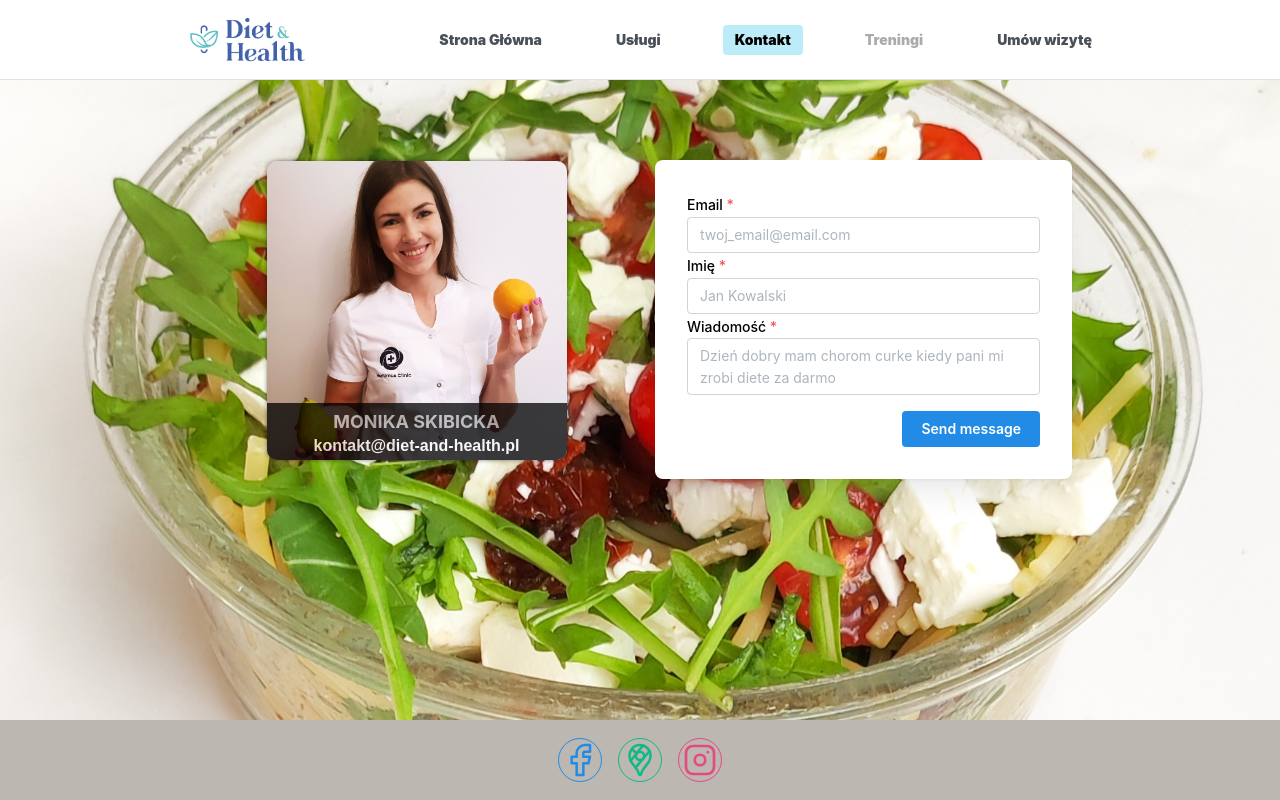
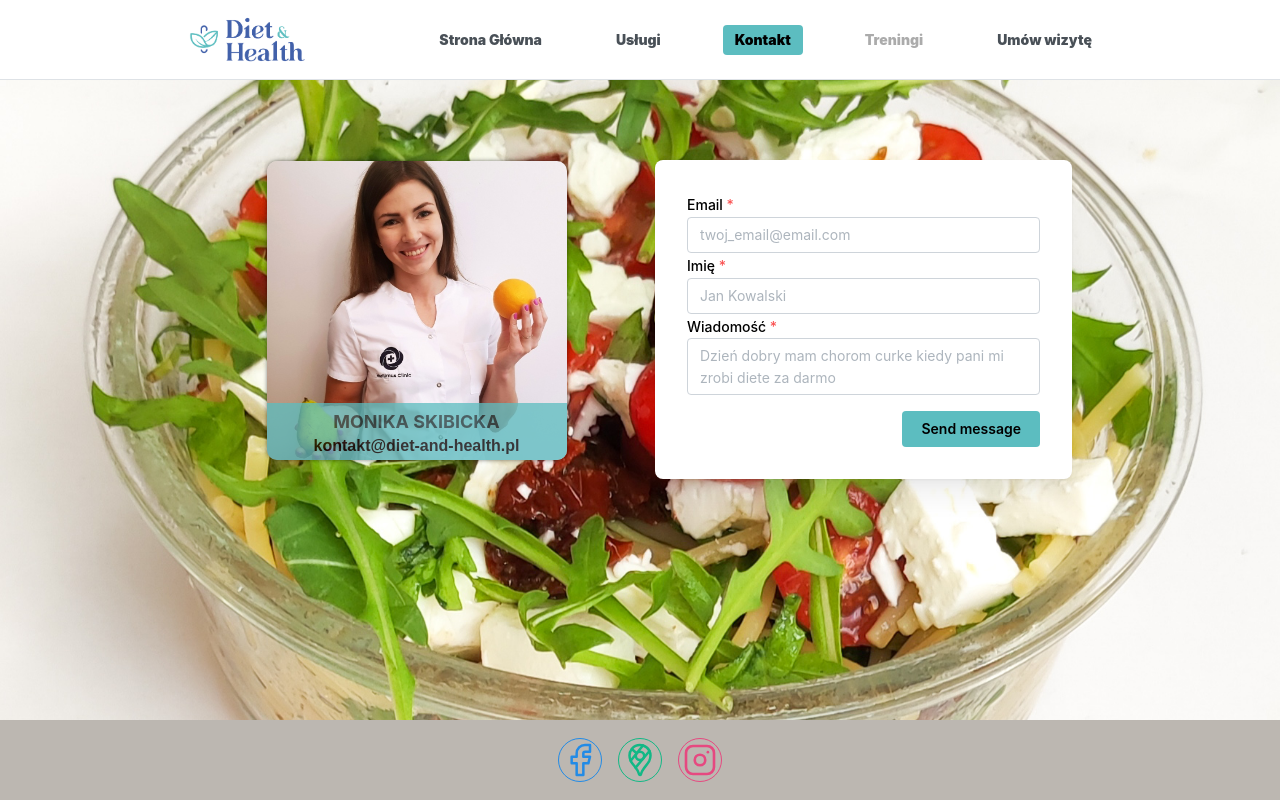
Before and after one commit to szkmk13/diet-and-health, a Next.js app: page /kontakt in a window 1280 px wide. Built offline with nearby package versions, Linux system fonts and the light colour scheme.

Commit message:
add primary and secondary color

```diff
--- a/app/kontakt/page.module.css
+++ b/app/kontakt/page.module.css
@@ -54,7 +54,7 @@
   .overlay {
     position: absolute;
     bottom: 0;
-    background: rgba(0, 0, 0, 10);
+    background:  $primary-color;
     width: rem(300px);
     transition: 0.5s linear;
     opacity: 0.75;
@@ -67,7 +67,7 @@
   .title {
     font-family: 'Greycliff CF', sans-serif;
     font-weight: 900;
-    color: #ffffff;
+    color: black;
     line-height: 1.2;
     font-size: medium;
   }
@@ -79,7 +79,7 @@
   }
 
   .category {
-    color: #ffffff;
+    color: #000000;
     font-size: large;
     opacity: 0.7;
     font-weight: 700;
@@ -126,5 +126,6 @@
   }
 
   .control {
-    background-color: var(--mantine-color-blue-6);
+    background-color: $primary-color;
+    color: #000000;
   }
--- a/components/Home/compontents/About/About.tsx
+++ b/components/Home/compontents/About/About.tsx
@@ -14,7 +14,7 @@ export default function About() {
             </Text>
           </Center>
           <Center>
-            <Text tt="uppercase" c="dimmed" fw={700} size={rem(30)} mb="md">
+            <Text className={classes.subtitle} size={rem(30)}  mb='sm'>
               Dietetyk kliniczny
             </Text>
           </Center>
--- a/components/StickyNavbar/HeaderSimple.module.css
+++ b/components/StickyNavbar/HeaderSimple.module.css
@@ -52,7 +52,7 @@
   text-shadow: 1px;
 }
 .currentPage {
-      background-color: rgb(189, 236, 249);
+      background-color:$primary-color;
       /* background-color: red; */
       color: var(--mantine-color-black);
 }
--- a/postcss.config.js
+++ b/postcss.config.js
@@ -8,6 +8,8 @@ module.exports = {
         'mantine-breakpoint-md': '62em',
         'mantine-breakpoint-lg': '75em',
         'mantine-breakpoint-xl': '88em',
+        'primary-color': '#5CBDC0',
+        'secondary-color':'#4261AA'
       },
     },
   },
```
Also changed, not shown: components/Contact/Contact.tsx (deleted, +0 -15 lines), components/Home/compontents/About/About.module.css (+6 -1 lines).
